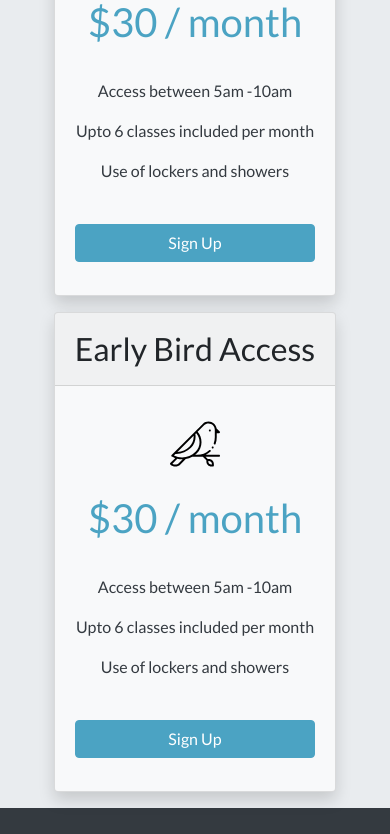
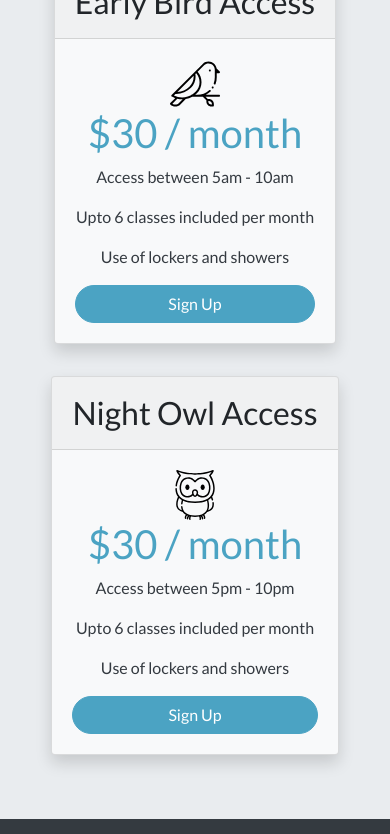
Before and after one commit to jadrake95/BootStrap-Gym, a website: page pricing.html in a window 390 px wide. Shown: the part 922-1756 px from the top of the page. Drawn offline with nearby package versions, Linux system fonts and the light colour scheme.

Commit message:
created the pricing page, improved visuals and responsiveness

```diff
--- a/pricing.html
+++ b/pricing.html
@@ -52,25 +52,35 @@
 
     <section id="pricing">
       <div
-        class="container-fluid d-flex justify-content-center align-items-center min-vh-100"
+        class="container-fluid d-flex justify-content-center align-items-center mb-5"
       >
-        <div class="row">
+        <div class="row col-md-12">
           <div
             class="col d-flex justify-content-center align-items-center flex-column"
           >
             <div class="text-center my-5">
-              <h2 class="text-primary display-2 font-weight-bold">Pricing</h2>
-              <!-- <p>
-                Lorem, ipsum dolor sit amet consectetur adipisicing elit. Cumque
-                vero error iste suscipit. Voluptate vel saepe totam aspernatur
-                similique modi!
-              </p> -->
+              <h2 class="text-primary display-4 font-weight-bold">
+                Membership Pricing
+              </h2>
+              <p class="col-lg-6 offset-lg-3">
+                Below you will find our monthly membership options. However, we
+                also offer single entry tickets, as well as a discount for
+                students and seniors. If you have any question or concerns
+                please feel free to reach out to us via the information
+                available on the
+                <a href="contact.html" class="text-primary">contact</a> page.
+              </p>
             </div>
 
             <!-- need to make responsive for md and up! -->
 
+            <div
+              class="row d-flex flex-row justify-content-around align-items-center min-vw-100 col justify-content-lg-center media"
+            >
               <!-- early card -->
-            <div class="text-center card shadow rounded bg-light my-3">
+              <div
+                class="order-2 text-center card shadow rounded bg-light my-3 mx-2"
+              >
                 <div class="card-header lg-text">Early Bird Access</div>
                 <div
                   class="col d-flex flex-column justify-content-around align-items-center card-body text-dark"
@@ -82,57 +92,62 @@
                   />
                   <h5 class="price text-secondary">$30 / month</h5>
                   <div class="card-text text-center">
-                  <p>Access between 5am -10am</p>
+                    <p>Access between 5am - 10am</p>
                     <p>Upto 6 classes included per month</p>
                     <p>Use of lockers and showers</p>
                   </div>
-                <a href="" class="btn btn-secondary rounded btn-block"
+                  <a href="" class="btn btn-secondary rounded-pill btn-block"
                     >Sign Up</a
                   >
                 </div>
               </div>
               <!-- full access card -->
-            <div class="text-center card shadow rounded bg-light mb-3">
-              <div class="card-header lg-text">Early Bird Access</div>
+              <div
+                class="order-1 order-sm-2 text-center card shadow rounded bg-light my-3 mx-2"
+              >
+                <div class="card-header lg-text">Unlimited Access</div>
                 <div
                   class="col d-flex flex-column justify-content-around align-items-center card-body text-dark"
                 >
                   <img
-                  src="public/images/bird.svg"
+                    src="public/images/24-hours.svg"
+                    alt="bird"
+                    style="height: 50px"
+                  />
+                  <h5 class="price text-primary">$55 / month</h5>
+                  <div class="card-text text-center">
+                    <p>Access between 5am -10am</p>
+                    <p>Upto 6 classes included per month</p>
+                    <p>Use of lockers and showers</p>
+                  </div>
+                  <a href="" class="btn btn-primary rounded-pill btn-block"
+                    >Sign Up</a
+                  >
+                </div>
+              </div>
+              <!-- late card -->
+              <div
+                class="order-3 text-center card shadow rounded bg-light my-3 mx-2"
+              >
+                <div class="card-header lg-text">Night Owl Access</div>
+                <div
+                  class="col d-flex flex-column justify-content-around align-items-center card-body text-dark"
+                >
+                  <img
+                    src="public/images/owl.svg"
                     alt="bird"
                     style="height: 50px"
                   />
                   <h5 class="price text-secondary">$30 / month</h5>
                   <div class="card-text text-center">
-                  <p>Access between 5am -10am</p>
+                    <p>Access between 5pm - 10pm</p>
                     <p>Upto 6 classes included per month</p>
                     <p>Use of lockers and showers</p>
                   </div>
-                <a href="" class="btn btn-secondary rounded btn-block"
+                  <a href="" class="btn btn-secondary rounded-pill btn-block"
                     >Sign Up</a
                   >
                 </div>
-            </div>
-            <!-- late card -->
-            <div class="text-center card shadow rounded bg-light mb-3">
-              <div class="card-header lg-text">Early Bird Access</div>
-              <div
-                class="col d-flex flex-column justify-content-around align-items-center card-body text-dark"
-              >
-                <img
-                  src="public/images/bird.svg"
-                  alt="bird"
-                  style="height: 50px"
-                />
-                <h5 class="price text-secondary">$30 / month</h5>
-                <div class="card-text text-center">
-                  <p>Access between 5am -10am</p>
-                  <p>Upto 6 classes included per month</p>
-                  <p>Use of lockers and showers</p>
-                </div>
-                <a href="" class="btn btn-secondary rounded btn-block"
-                  >Sign Up</a
-                >
               </div>
             </div>
           </div>
--- a/scss/style.scss
+++ b/scss/style.scss
@@ -124,8 +124,12 @@ i {
 
 #pricing {
   .card {
-    max-width: 20rem;
-    min-height: 30rem;
+    min-width: 18rem;
+    min-height: 25rem;
+    &:nth-of-type(2) {
+      min-width: 18rem;
+      min-height: 30rem;
+    }
     .card-header {
       font-size: 2rem;
     }
@@ -141,14 +145,6 @@ footer a {
     color: #ef233c;
   }
 }
-
-// .fa-pulse {
-//   display: inline-block;
-//   -moz-animation: pulse 2s infinite linear;
-//   -o-animation: pulse 2s infinite linear;
-//   -webkit-animation: pulse 2s infinite linear;
-//   animation: pulse 2s infinite linear;
-// }
 
 @-webkit-keyframes pulse {
   0% {
@@ -205,3 +201,16 @@ footer a {
     text-shadow: 0px 0px 10px #4ba3c3;
   }
 }
+
+@media only screen and (max-width: 992px) {
+  #pricing {
+    .card {
+      min-width: auto;
+      min-height: auto;
+      &:nth-of-type(2) {
+        min-width: auto;
+        min-height: auto;
+      }
+    }
+  }
+}
```
Also changed, not shown: public/stylesheets/style.css, 1 other file. Lines whose indentation alone changed are shown as unchanged.
